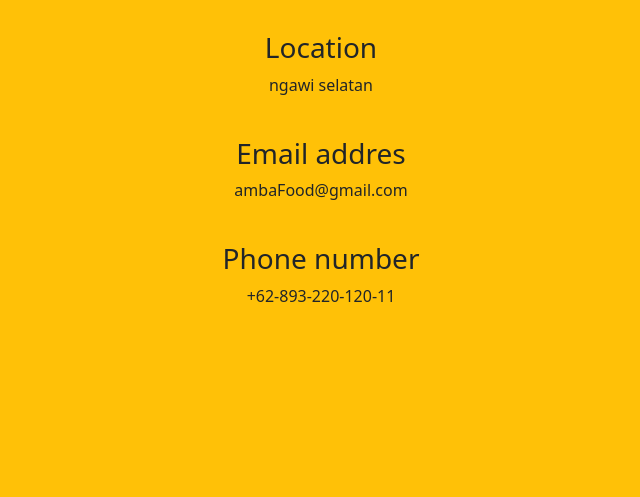
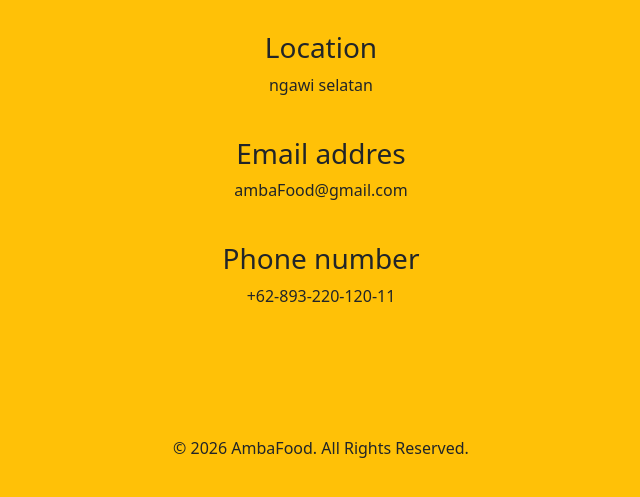
Before and after one commit to mhmmdkhliqa/onion, a plain HTML site: page contactUS.html in a window 1280 px wide. Shown: the part 193-690 px from the top of the page, without its empty margins (319-959 px from the left). Drawn offline with nearby package versions, Linux system fonts and the light colour scheme.

Commit message:
© 2026 AmbaFood.

```diff
--- a/contactUS.html
+++ b/contactUS.html
@@ -8,7 +8,7 @@
 
 
 </head>
-<body>
+
 <body class="bg-warning overflow-x-hidden">
     <br><br><br>
     <div class="text-center mt-5">
@@ -25,7 +25,6 @@
             Email addres
         </h3>
             <p>ambaFood@gmail.com</p><br>
-
         <h3>
             Phone number
         </h3>
@@ -33,6 +32,11 @@
 
 
         </div>
+        <footer><br><br><br>
+            <p class="mb-0 text-center py-3">
+                © 2026 AmbaFood. All Rights Reserved.
+            </p>
+        </footer>
     </body>
-</body>
+
 </html>
```
Also changed, not shown: index.html (+5 -2 lines). Lines whose indentation alone changed are shown as unchanged.
